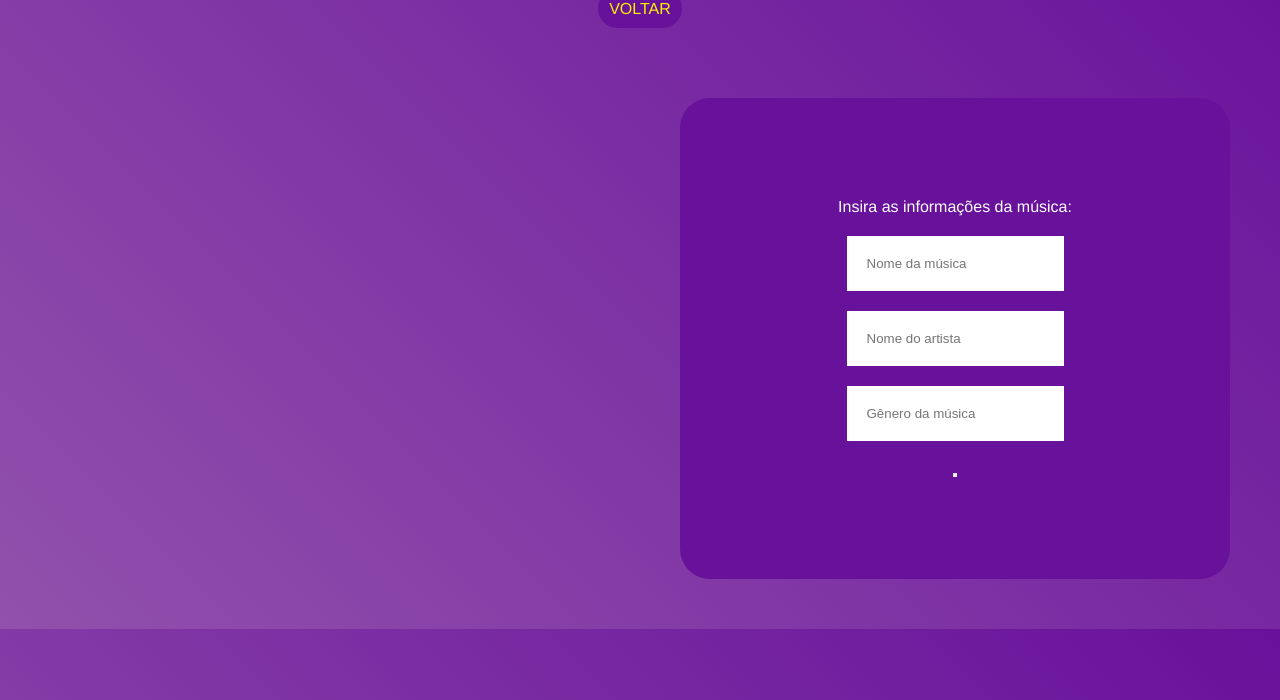
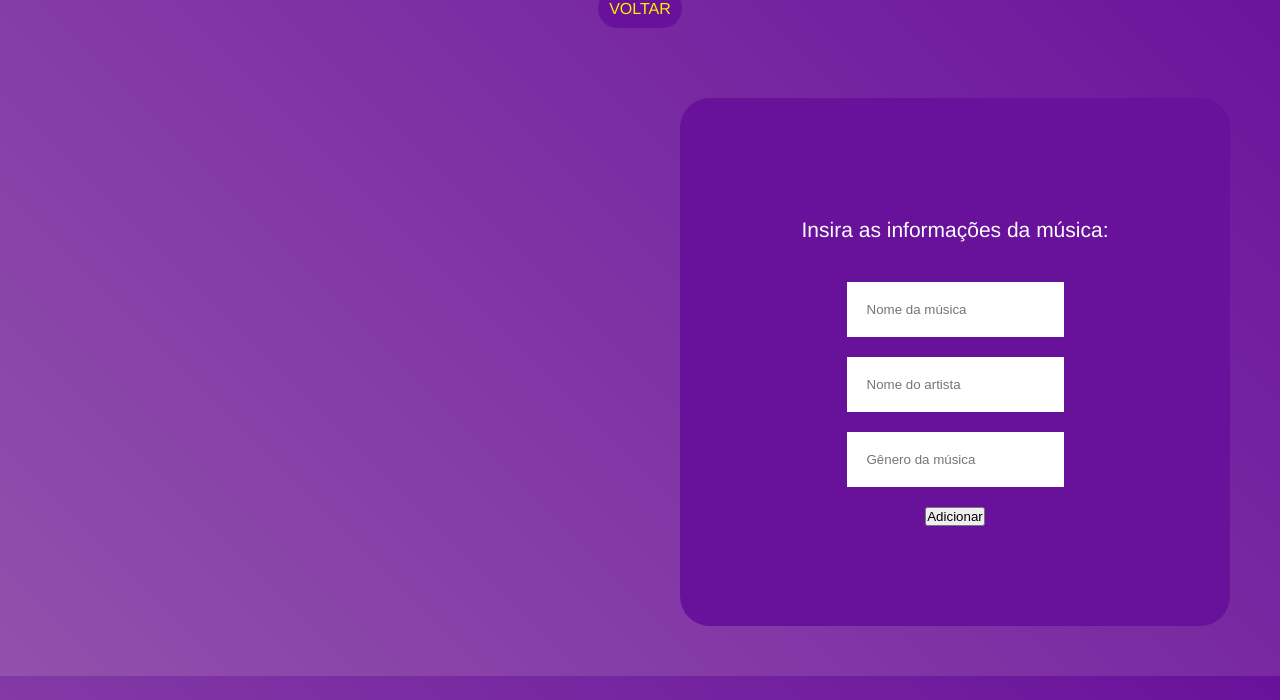
Before and after one commit to lvzangrande/sitesSENAI, a PHP site: page /addmusica.php in a window 1280 px wide. Shown: the part 100-800 px from the top of the page. Run offline with PHP 8.4, Linux system fonts and the light colour scheme.

Commit message:
Prossegui com a estilização do formulário

```diff
--- a/MusicHub/addmusica.php
+++ b/MusicHub/addmusica.php
@@ -18,7 +18,7 @@
                 <input type="text" placeholder="Nome da música" name="musica">
                 <input type="text" placeholder="Nome do artista" name="artista">
                 <input type="text" placeholder="Gênero da música" name="genero">
-                <button type="submit">
+                <button type="submit">Adicionar</button>
             </form>
 
 
--- a/MusicHub/css/addmusica.css
+++ b/MusicHub/css/addmusica.css
@@ -60,3 +60,7 @@ header p{
     display: flex;
     flex-direction: column;
 }
+.formulario label{
+    font-size: 21px;
+    margin: 20px;
+}
```
